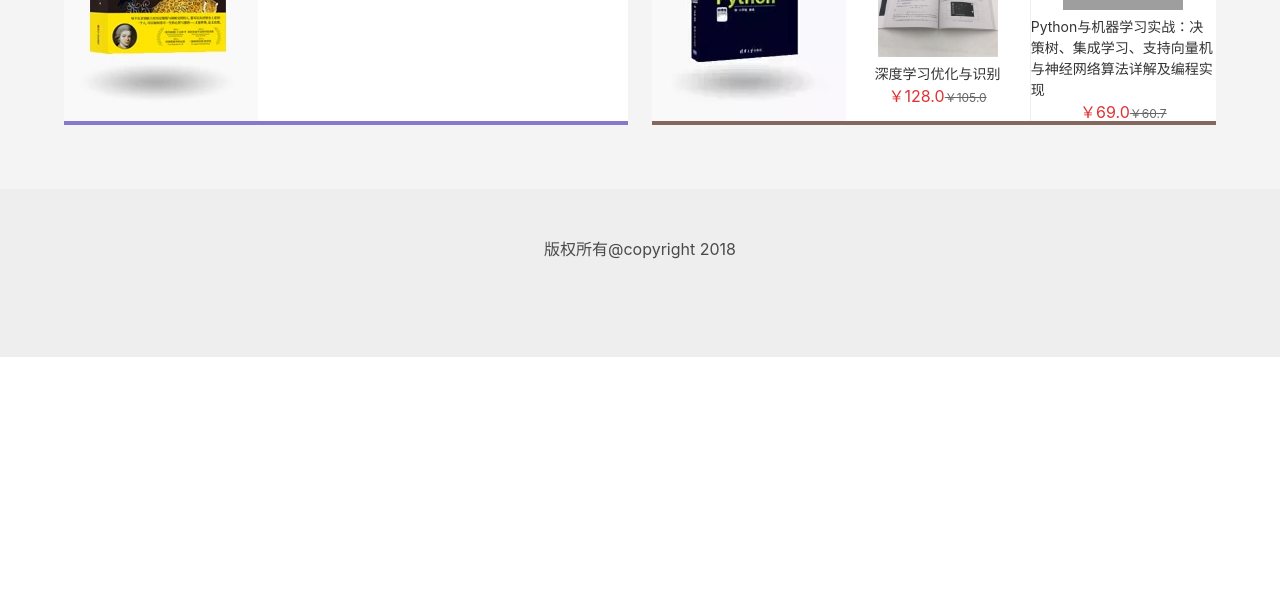
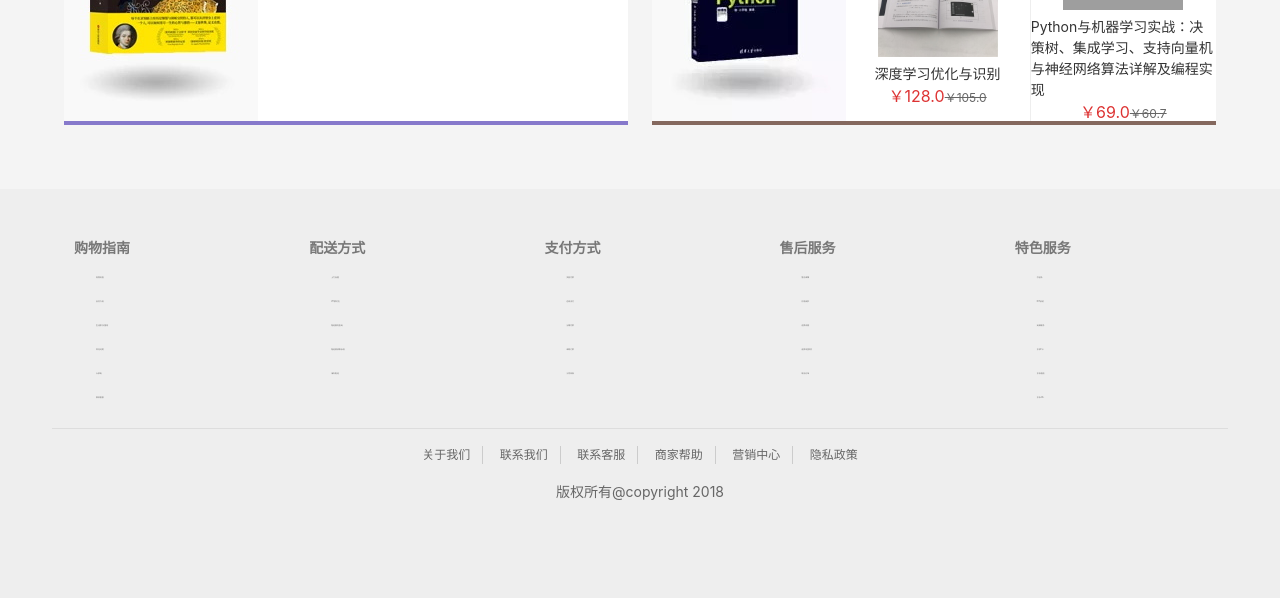
Before and after one commit to yaoyonstudio/pgadmin, a Django app: page /bookstore/ in a window 1280 px wide. Shown: the part 3436-4034 px from the top of the page. Before the commit the page ends 3793 px from the top, so only its background shows below. Run offline with Django 3.2, Linux system fonts and the light colour scheme; data comes from the database, SQL or seed files in the repository; parts of the project's set-up code (start-up, migrations or seed data) failed here and were passed over; some libraries are stand-ins or nearby versions; grey boxes are pictures that could not be loaded.

Commit message:
'20180613'

```diff
--- a/static/bookstore/css/style.css
+++ b/static/bookstore/css/style.css
@@ -1,5 +1,6 @@
 body {
     background-color: #f4f4f4;
+    min-height: 100vh;
 }
 
 img {
@@ -149,3 +150,43 @@ img {
     color: #666;
     text-decoration: line-through;
 }
+
+.footer_menus {
+    border-bottom: 1px solid #ddd;
+    padding-bottom: 12px;
+}
+.footer_menus dt {
+    color: #777;
+    font-size: 14px;
+    font-weight: 600;
+    margin-bottom: 2px;
+    padding-left: 10px;
+}
+.footer_menus dd {
+    padding-left: 32px;
+}
+.footer_menus a {
+    color: #666;
+    font-size: .12rem;
+}
+.footer_menus a:hover, .bottom_menus a:hover {
+    color: #d33;
+}
+
+.bottom_menus {
+    text-align: center;
+}
+.bottom_menus li {
+    display: inline-block;
+}
+.bottom_menus li a {
+    display: block;
+    padding: 0 12px;
+}
+.bottom_menus li:not(:last-child) {
+    border-right: 1px solid #ccc;
+}
+.bottom_menus a {
+    color: #666;
+    font-size: 12px;
+}
--- /dev/null
+++ b/templates/bookstore/common/footer.html
@@ -0,0 +1,65 @@
+{% block mainFooter %}
+  <footer class="footer" style="margin-top: 2rem; background-color: #eee;">
+    <div class="container">
+      <div class="columns footer_menus">
+        <dl class="column">
+          <dt>购物指南</dt>
+          <dd><a rel="nofollow" target="_blank" href="//help.jd.com/user/issue/list-29.html">购物流程</a></dd>
+          <dd><a rel="nofollow" target="_blank" href="//help.jd.com/user/issue/list-151.html">会员介绍</a></dd>
+          <dd><a rel="nofollow" target="_blank" href="//help.jd.com/user/issue/list-297.html">生活旅行/团购</a></dd>
+          <dd><a rel="nofollow" target="_blank" href="//help.jd.com/user/issue.html">常见问题</a></dd>
+          <dd><a rel="nofollow" target="_blank" href="//help.jd.com/user/issue/list-136.html">大家电</a></dd>
+          <dd><a rel="nofollow" target="_blank" href="//help.jd.com/user/index.html">联系客服</a></dd>
+        </dl>
+        <dl class="column">
+          <dt>配送方式</dt>
+          <dd><a rel="nofollow" target="_blank" href="//help.jd.com/user/issue/list-81-100.html">上门自提</a></dd>
+          <dd><a rel="nofollow" target="_blank" href="//help.jd.com/user/issue/list-81.html">211限时达</a></dd>
+          <dd><a rel="nofollow" target="_blank" href="//help.jd.com/user/issue/103-983.html">配送服务查询</a></dd>
+          <dd><a rel="nofollow" target="_blank" href="//help.jd.com/user/issue/109-188.html">配送费收取标准</a></dd>
+          <dd><a target="_blank" href="//help.joybuy.com/help/question-list-201.html">海外配送</a></dd>
+        </dl>
+        <dl class="column">
+          <dt>支付方式</dt>
+          <dd><a rel="nofollow" target="_blank" href="//help.jd.com/user/issue/list-172.html">货到付款</a></dd>
+          <dd><a rel="nofollow" target="_blank" href="//help.jd.com/user/issue/list-173.html">在线支付</a></dd>
+          <dd><a rel="nofollow" target="_blank" href="//help.jd.com/user/issue/list-176.html">分期付款</a></dd>
+          <dd><a rel="nofollow" target="_blank" href="//help.jd.com/user/issue/list-174.html">邮局汇款</a></dd>
+          <dd><a rel="nofollow" target="_blank" href="//help.jd.com/user/issue/list-175.html">公司转账</a></dd>
+        </dl>
+        <dl class="column">
+          <dt>售后服务</dt>
+          <dd><a rel="nofollow" target="_blank" href="//help.jd.com/user/issue/321-981.html">售后政策</a></dd>
+          <dd><a rel="nofollow" target="_blank" href="//help.jd.com/user/issue/list-132.html">价格保护</a></dd>
+          <dd><a rel="nofollow" target="_blank" href="//help.jd.com/user/issue/130-978.html">退款说明</a></dd>
+          <dd><a rel="nofollow" target="_blank" href="//myjd.jd.com/repair/repairs.action">返修/退换货</a></dd>
+          <dd><a rel="nofollow" target="_blank" href="//help.jd.com/user/issue/list-50.html">取消订单</a></dd>
+        </dl>
+        <dl class="column">
+          <dt>特色服务</dt>
+          <dd><a target="_blank" href="//help.jd.com/user/issue/list-133.html">夺宝岛</a></dd>
+          <dd><a target="_blank" href="//help.jd.com/user/issue/list-134.html">DIY装机</a></dd>
+          <dd><a rel="nofollow" target="_blank" href="//fuwu.jd.com/">延保服务</a></dd>
+          <dd><a rel="nofollow" target="_blank" href="//o.jd.com/market/index.action">京东E卡</a></dd>
+          <dd><a rel="nofollow" target="_blank" href="//mobile.jd.com/">京东通信</a></dd>
+          <dd><a rel="nofollow" target="_blank" href="//s.jd.com/">京东JD+</a></dd>
+        </dl>
+      </div>
+      <div class="bottom_menus">
+        <ul>
+          <li><a>关于我们</a></li>
+          <li><a>联系我们</a></li>
+          <li><a>联系客服</a></li>
+          <li><a>商家帮助</a></li>
+          <li><a>营销中心</a></li>
+          <li><a>隐私政策</a></li>
+        </ul>
+      </div>
+      <div class="content has-text-centered" style="margin-top: 1rem;">
+        <p style="font-size: 14px; color: #666;">
+          版权所有@copyright 2018</a>
+        </p>
+      </div>
+    </div>
+  </footer>
+{% endblock %}
--- a/templates/bookstore/common/main.html
+++ b/templates/bookstore/common/main.html
@@ -3,7 +3,7 @@
 
 {% block mainHeader %}
   {% include 'bookstore/common/top_menu.html' %}
-  <div class="container is-fluid" style="padding: 1rem 0;">
+  <div class="container" style="padding: 1rem 0;">
     <div class="level">
       <!-- Left side -->
       <div class="level-left">
@@ -61,7 +61,7 @@
     </div>
   </div>
   <nav class="navbar is-info">
-  <div class="container is-fluid">
+  <div class="container">
     <div id="navbarExampleTransparentExample" class="navbar-menu">
     <div class="navbar-brand" style="margin-left: 0;">
       <p class="navbar-item has-background-link" style="width: 168px; justify-content: center;">书籍分类</p>
@@ -88,13 +88,5 @@
 {% endblock %}
 
 {% block mainFooter %}
-  <footer class="footer" style="margin-top: 2rem; background-color: #eee;">
-    <div class="container">
-      <div class="content has-text-centered">
-        <p>
-          版权所有@copyright 2018</a>
-        </p>
-      </div>
-    </div>
-  </footer>
+   {% include 'bookstore/common/footer.html' %}
 {% endblock %}
--- a/templates/bookstore/common/top_menu.html
+++ b/templates/bookstore/common/top_menu.html
@@ -1,5 +1,5 @@
 <nav class="navbar is-white top-nav">
-<div class="container is-fluid">
+<div class="container">
   <div class="navbar-menu">
     <div class="navbar-start">
       <a class="navbar-item" href="{% url 'bookstore.index' %}">首页</a>
--- a/templates/bookstore/index.html
+++ b/templates/bookstore/index.html
@@ -1,7 +1,7 @@
 {% extends "bookstore/common/main.html" %}
 {% load static %}
 {% block mainContent %}
-<div class="container is-fluid">
+<div class="container">
     <!-- Carousel -->
     <div class='carousel carousel-animated carousel-animate-fade' data-autoplay="true" data-delay="5000" style="margin: 1rem 0;">
       <div class='carousel-container'>
```
Also changed, not shown: templates/bookstore/customer/profile.html (+49 -1 lines), bookstore/migrations/0007_auto_20180604_0844.py (added).
